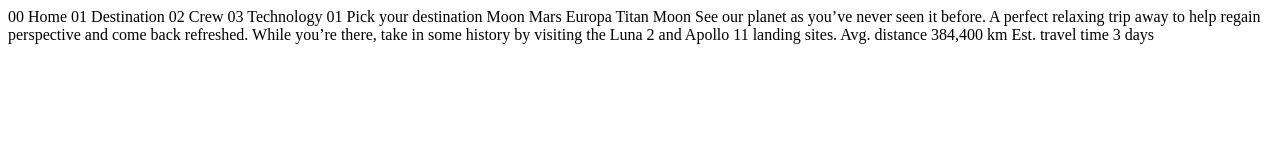
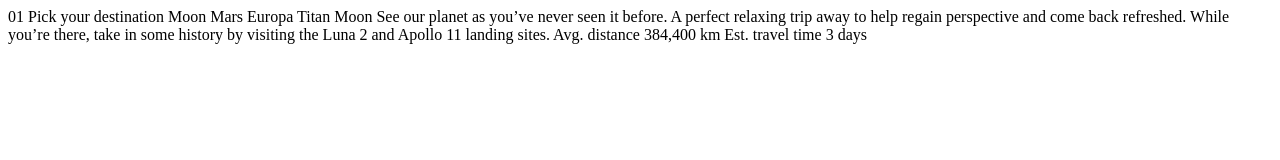
Before and after one commit to shivamkataria13/space-tourism-website, a plain HTML site: page starter-code/destination-moon.html in a window 1280 px wide. Drawn offline with Linux system fonts and the light colour scheme.

Commit message:
nav fixed

```diff
--- a/starter-code/assets/css/style.css
+++ b/starter-code/assets/css/style.css
@@ -226,6 +226,10 @@ a{
 
     }
 
+    .navbar li strong{
+        display: inline-block;
+    }
+
 }
 
 @media (min-width:1200px) {
--- a/starter-code/destination-moon.html
+++ b/starter-code/destination-moon.html
@@ -9,11 +9,6 @@
   <title>Frontend Mentor | Space tourism website</title>
 </head>
 <body>
-
-  00 Home
-  01 Destination
-  02 Crew
-  03 Technology
 
   01 Pick your destination
 
```
